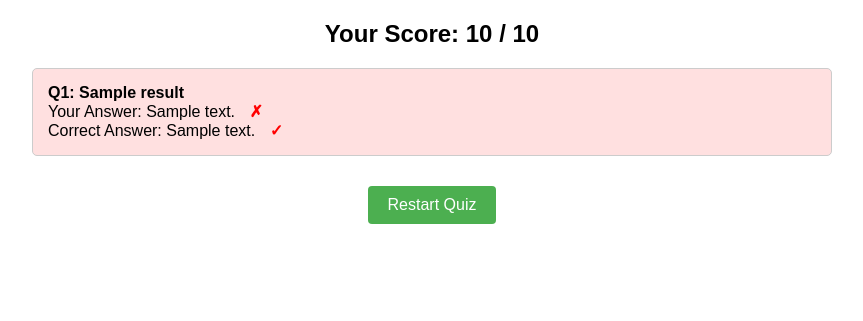
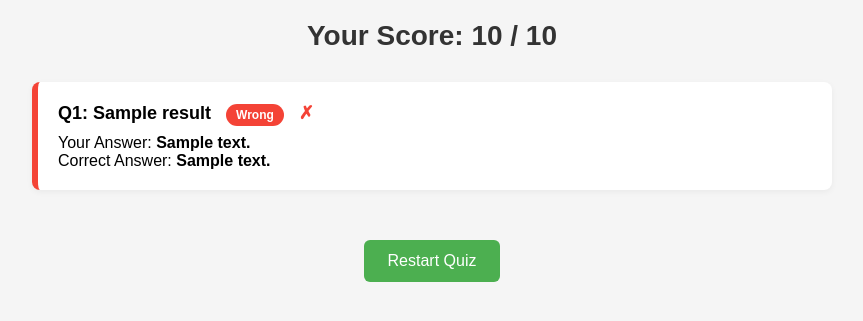
Before and after one commit to ShokaMahmud0007/b_vocab, a Flask app: template templates/results.html in a window 1280 px wide. Shown: the top 321 px of the page, without its empty margins (208-1071 px from the left). Run offline with Flask 3, Linux system fonts and the light colour scheme; the template is opened without the code that fills it: most values are stand-ins (such as "Sample title", 1, 10 or a date in 2020).

Commit message:
results.html

```diff
--- a/templates/results.html
+++ b/templates/results.html
@@ -9,42 +9,71 @@
             padding: 20px;
             max-width: 800px;
             margin: auto;
+            background-color: #f5f5f5;
         }
         .score {
-            font-size: 24px;
+            font-size: 28px;
             font-weight: bold;
-            margin-bottom: 20px;
+            margin-bottom: 30px;
             text-align: center;
+            color: #333;
         }
         .result {
             margin-bottom: 20px;
-            padding: 15px;
-            border-radius: 5px;
-            border: 1px solid #ccc;
+            padding: 20px;
+            border-radius: 8px;
+            border-left: 6px solid;
+            background-color: #fff;
+            box-shadow: 0 2px 6px rgba(0,0,0,0.05);
         }
         .correct {
-            background-color: #e0ffe0;
+            border-color: #4CAF50;
         }
         .incorrect {
-            background-color: #ffe0e0;
+            border-color: #F44336;
         }
         .skipped {
-            background-color: #f9f9f9;
+            border-color: #FFC107;
+        }
+        .question-header {
+            font-size: 18px;
+            font-weight: bold;
+            margin-bottom: 8px;
         }
         .icon {
             font-weight: bold;
             margin-left: 10px;
         }
-        .correct .icon { color: green; }
-        .incorrect .icon { color: red; }
+        .correct .icon { color: #4CAF50; }
+        .incorrect .icon { color: #F44336; }
+        .skipped .icon { color: #FFC107; }
+        .badge {
+            display: inline-block;
+            padding: 4px 10px;
+            border-radius: 12px;
+            font-size: 12px;
+            color: #fff;
+            margin-left: 10px;
+        }
+        .badge.correct {
+            background-color: #4CAF50;
+        }
+        .badge.incorrect {
+            background-color: #F44336;
+        }
+        .badge.skipped {
+            background-color: #FFC107;
+            color: #333;
+        }
         .btn {
-            padding: 10px 20px;
+            padding: 12px 24px;
             font-size: 16px;
             text-decoration: none;
             background-color: #4CAF50;
             color: white;
-            border-radius: 4px;
+            border-radius: 6px;
             display: inline-block;
+            margin-top: 30px;
             text-align: center;
         }
     </style>
@@ -54,23 +83,33 @@
 
     {% for r in results %}
         <div class="result {% if r.skipped %}skipped{% elif r.is_correct %}correct{% else %}incorrect{% endif %}">
-            <div><strong>Q{{ loop.index }}: {{ r.question }}</strong></div>
+            <div class="question-header">
+                Q{{ loop.index }}: {{ r.question }}
+                {% if r.skipped %}
+                    <span class="badge skipped">Skipped</span>
+                    <span class="icon">↷</span>
+                {% elif r.is_correct %}
+                    <span class="badge correct">Correct</span>
+                    <span class="icon">✓</span>
+                {% else %}
+                    <span class="badge incorrect">Wrong</span>
+                    <span class="icon">✗</span>
+                {% endif %}
+            </div>
+
             {% if r.skipped %}
-                <div><em>Skipped</em></div>
+
+                <div>Correct Answer: <strong>{{ r.correct_answer }}</strong></div>
             {% else %}
-                <div>Your Answer: {{ r.user_answer }}
-                    {% if r.is_correct %}
-                        <span class="icon">✓</span>
-                    {% else %}
-                        <span class="icon">✗</span>
-                        <div>Correct Answer: {{ r.correct_answer }} <span class="icon">✓</span></div>
-                    {% endif %}
-                </div>
+                <div>Your Answer: <strong>{{ r.user_answer }}</strong></div>
+                {% if not r.is_correct %}
+                    <div>Correct Answer: <strong>{{ r.correct_answer }}</strong></div>
+                {% endif %}
             {% endif %}
         </div>
     {% endfor %}
 
-    <div style="text-align: center; margin-top: 30px;">
+    <div style="text-align: center;">
         <a href="{{ url_for('home') }}" class="btn">Restart Quiz</a>
     </div>
 </body>
```
